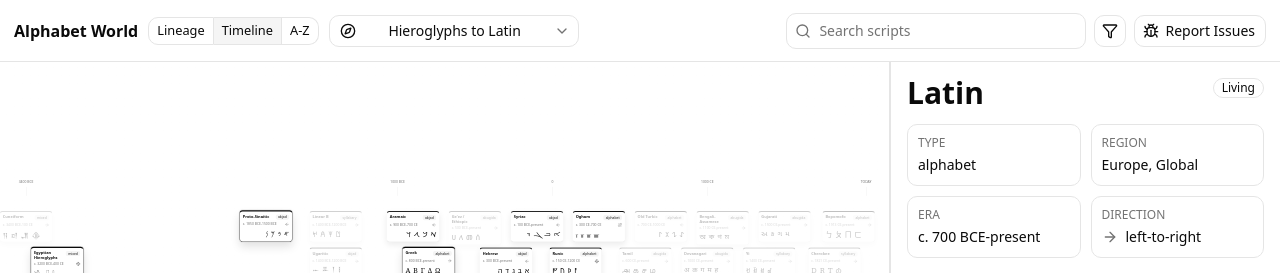
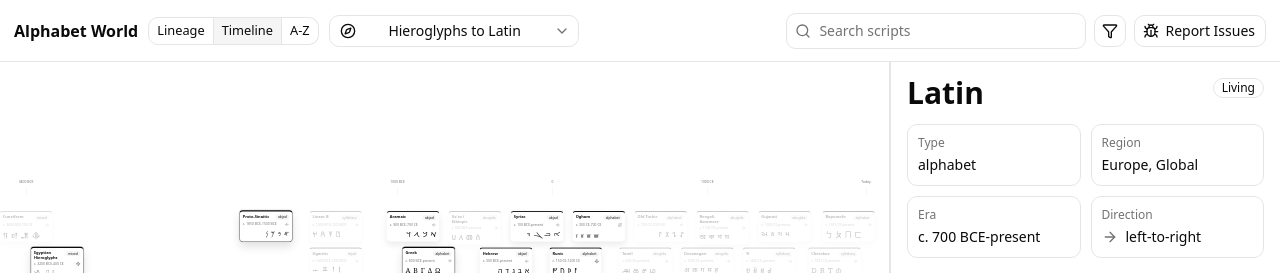
Before and after one commit to sichengchen/world-of-scripts, a React (Vite) app: page / in a window 1280 px wide. Both pictures are taken after a click on the radio button "Timeline". Shown: the top 273 px of the page. Built offline with nearby package versions, Linux system fonts and the light colour scheme; a web font is replaced by a local one.

Commit message:
fix: remove forced uppercase labels

```diff
--- a/src/App.tsx
+++ b/src/App.tsx
@@ -575,7 +575,7 @@ function ScriptGraphNode({ data }: { data: ScriptNodeData }) {
 
 function TimelineTickNode({ data }: { data: TimelineTickData }) {
   return (
-    <div className="pointer-events-none flex w-[104px] flex-col items-center gap-2 text-xs font-medium uppercase text-muted-foreground">
+    <div className="pointer-events-none flex w-[104px] flex-col items-center gap-2 text-xs font-medium text-muted-foreground">
       <span>{data.label}</span>
       <span className="h-8 border-l" aria-hidden="true" />
     </div>
@@ -597,7 +597,7 @@ function Inspector({
     return (
       <aside className="inspector empty-inspector" aria-label="Script details">
         <div className="p-4">
-          <Badge variant="outline" className="mb-2 uppercase">No selection</Badge>
+          <Badge variant="outline" className="mb-2">No selection</Badge>
           <h1>Select a script</h1>
         </div>
         <p className="px-4 text-sm leading-6">Click a node in the diagram to inspect its characters, lineage, and sources.</p>
@@ -642,7 +642,7 @@ function Inspector({
         <MetadataItem label="Region" value={script.region.join(', ')} />
         <MetadataItem label="Era" value={formatDate(script)} />
         <div className="rounded-lg border bg-background p-2.5">
-          <dt className="text-xs font-medium uppercase text-muted-foreground">Direction</dt>
+          <dt className="text-xs font-medium text-muted-foreground">Direction</dt>
           <dd className="mt-1 flex items-center gap-2 text-sm font-medium text-foreground">
             <DirectionIcon direction={script.direction} />
             {directionLabel(script.direction)}
@@ -781,7 +781,7 @@ function SvgGlyph({
 function MetadataItem({ label, value }: { label: string; value: string }) {
   return (
     <div className="rounded-lg border bg-background p-2.5">
-      <dt className="text-xs font-medium uppercase text-muted-foreground">{label}</dt>
+      <dt className="text-xs font-medium text-muted-foreground">{label}</dt>
       <dd className="mt-1 text-sm font-medium text-foreground">{value}</dd>
     </div>
   )
@@ -825,7 +825,7 @@ function RelationGroup({
 }) {
   return (
     <div className="mt-2 grid gap-2">
-      <p className="text-xs font-medium uppercase text-muted-foreground">{label}</p>
+      <p className="text-xs font-medium text-muted-foreground">{label}</p>
       {relationScripts.length ? (
         <div className="flex flex-wrap gap-2">
           {relationScripts.map((script) => (
--- a/src/graph.ts
+++ b/src/graph.ts
@@ -34,7 +34,7 @@ const timelineTicks: TimelineTickData[] = [
   { year: -1000, label: '1000 BCE' },
   { year: 0, label: '0' },
   { year: 1000, label: '1000 CE' },
-  { year: TIMELINE_END_YEAR, label: 'TODAY' },
+  { year: TIMELINE_END_YEAR, label: 'Today' },
 ]
 
 const typeColors: Record<ScriptNode['type'], string> = {
--- a/src/styles.css
+++ b/src/styles.css
@@ -76,7 +76,6 @@ body,
   fill: var(--muted-foreground);
   font-size: 10px;
   font-weight: 700;
-  text-transform: uppercase;
 }
 
 .script-node {
```
